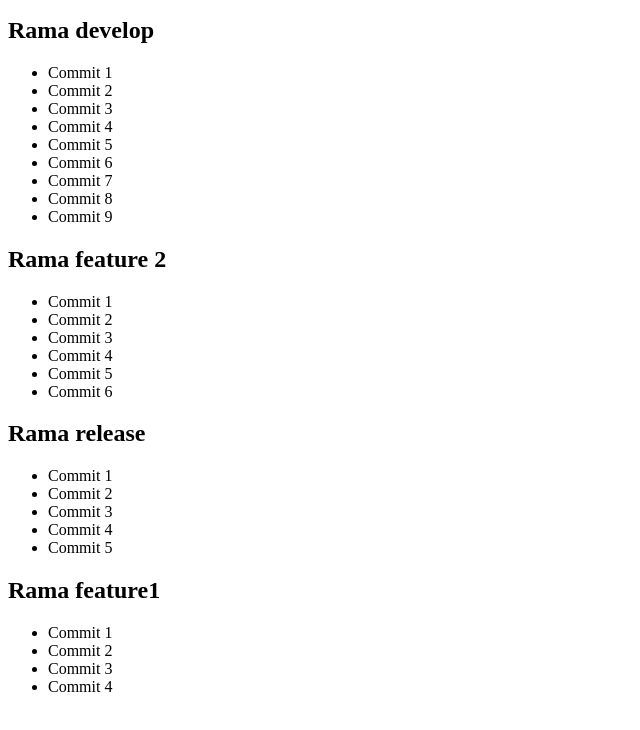
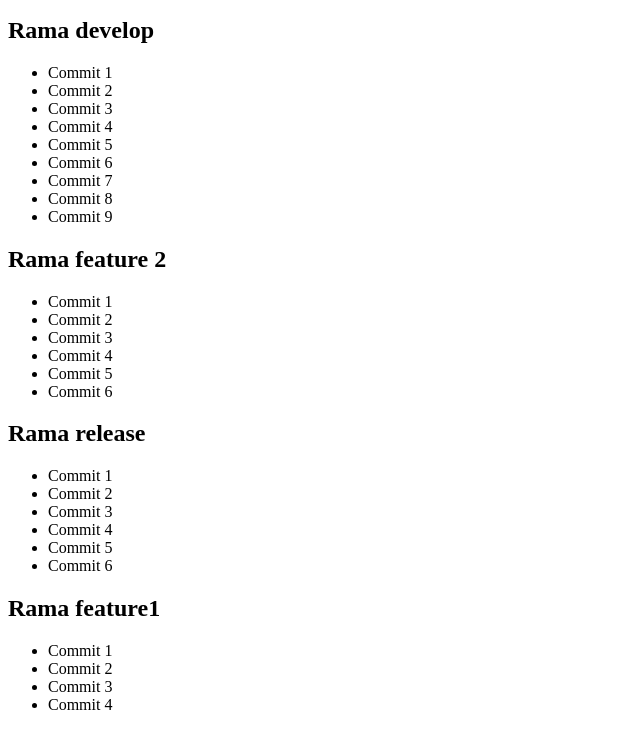
Before and after one commit to jesusdc8/UT02-GIT, a plain HTML site: page index.html in a window 1280 px wide. Shown: the part 105-835 px from the top of the page, without its empty margins (0-640 px from the left). Drawn offline with Linux system fonts and the light colour scheme.

Commit message:
release 6

```diff
--- a/index.html
+++ b/index.html
@@ -41,6 +41,7 @@
         <li>Commit 3</li>
         <li>Commit 4</li>
         <li>Commit 5</li>
+        <li>Commit 6</li>
     </ul>
 
     <h2>Rama feature1</h2>
```
